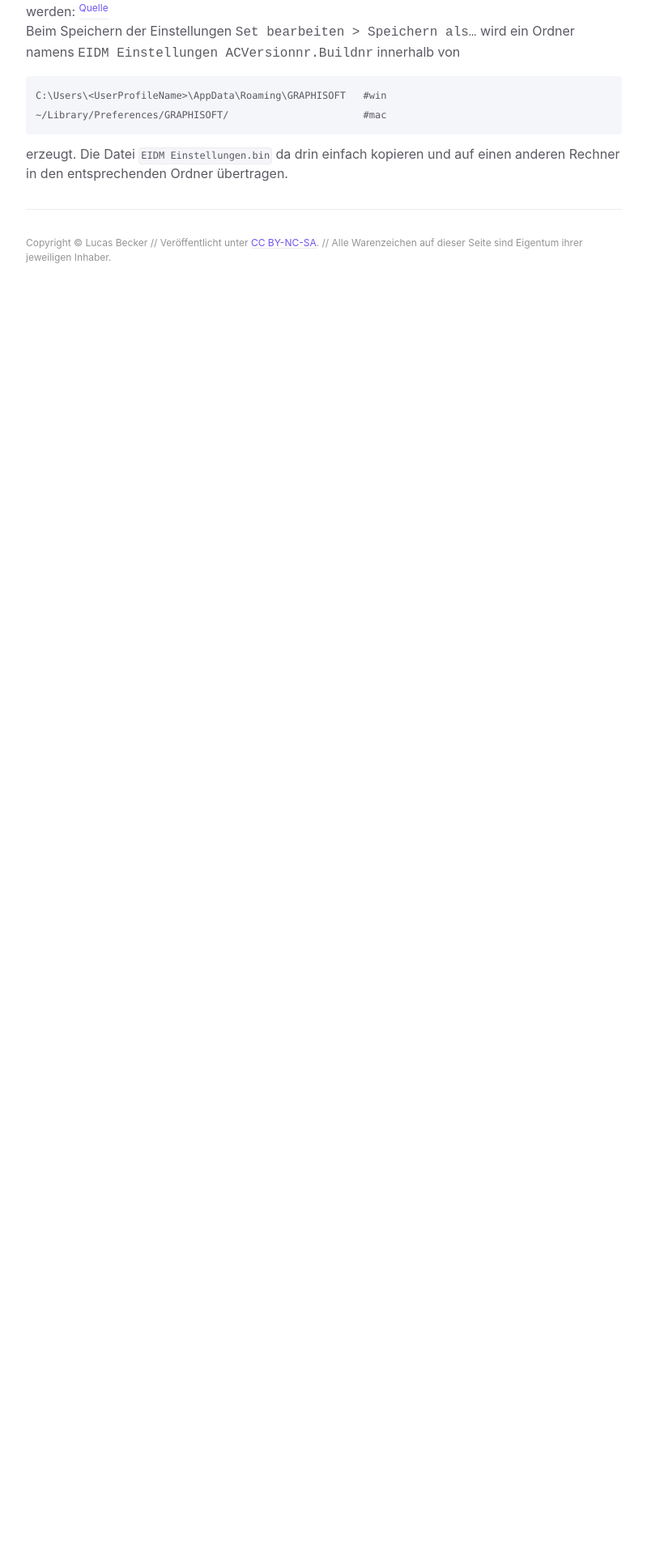
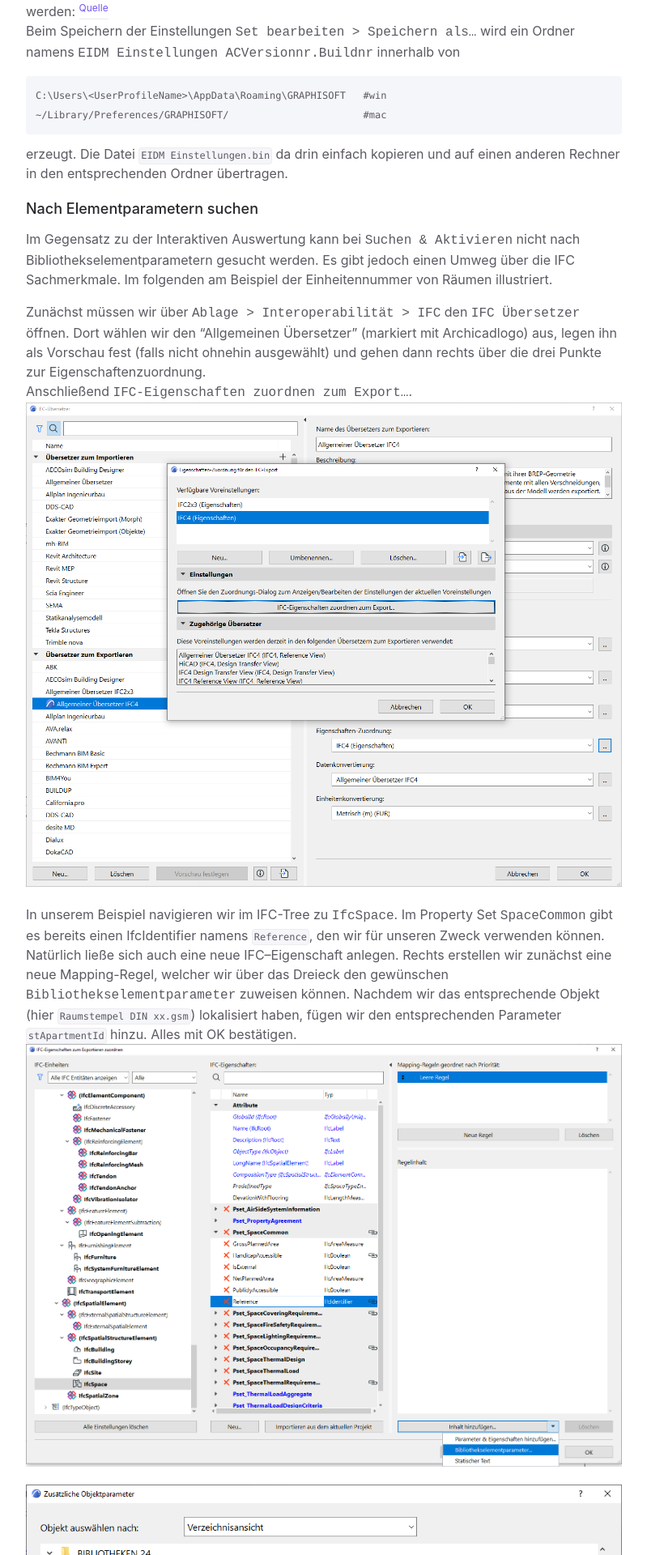
Before and after one commit to runxel/archicad-wiki, a Jekyll site: the page built from _pages/Misc.md, in a window 1280 px wide. Shown: the part 1355-3275 px from the top of the page at 81% size, without its empty margins (372-1171 px from the left). Built offline with Jekyll 4.4.1, drawn with Linux system fonts in a browser that asks for light colours; some of the changed text lies outside the part shown.

Commit message:
Suchen und Aktivieren Elementparameter

````diff
--- a/_pages/Misc.md
+++ b/_pages/Misc.md
@@ -35,3 +35,19 @@ C:\Users\<UserProfileName>\AppData\Roaming\GRAPHISOFT   #win
 ~/Library/Preferences/GRAPHISOFT/                       #mac
 ```
 erzeugt. Die Datei `EIDM Einstellungen.bin` da drin einfach kopieren und auf einen anderen Rechner in den entsprechenden Ordner übertragen.
+
+### Nach Elementparametern suchen
+Im Gegensatz zu der Interaktiven Auswertung kann bei <samp>Suchen & Aktivieren</samp> nicht nach Bibliothekselementparametern gesucht werden. Es gibt jedoch einen Umweg über die IFC Sachmerkmale. Im folgenden am Beispiel der Einheitennummer von Räumen illustriert.
+
+Zunächst müssen wir über <samp>Ablage > Interoperabilität > IFC</samp> den <samp>IFC Übersetzer</samp> öffnen. Dort wählen wir den "Allgemeinen Übersetzer" (markiert mit Archicadlogo) aus, legen ihn als Vorschau fest (falls nicht ohnehin ausgewählt) und gehen dann rechts über die drei Punkte zur Eigenschaftenzuordnung.
+Anschließend <samp>IFC-Eigenschaften zuordnen zum Export…</samp>.
+![IFC Übersetzer](../img/suchen-aktivieren-param-zu-ifc-1.png)
+
+
+In unserem Beispiel navigieren wir im IFC-Tree zu <samp>IfcSpace</samp>. Im Property Set <samp>SpaceCommon</samp> gibt es bereits einen IfcIdentifier namens `Reference`, den wir für unseren Zweck verwenden können. Natürlich ließe sich auch eine neue IFC–Eigenschaft anlegen. Rechts erstellen wir zunächst eine neue Mapping-Regel, welcher wir über das Dreieck den gewünschen <samp>Bibliothekselementparameter</samp> zuweisen können. Nachdem wir das entsprechende Objekt (hier `Raumstempel DIN xx.gsm`) lokalisiert haben, fügen wir den entsprechenden Parameter `stApartmentId` hinzu. Alles mit OK bestätigen.
+![IFC Eigenschaften Mapping](../img/suchen-aktivieren-param-zu-ifc-2.png)
+
+![Bibliothekselementparameter](../img/suchen-aktivieren-param-zu-ifc-3.png)
+
+Nun lässt sich bei <samp>Suchen & Aktivieren</samp> unter <samp>IFC-Eigenschaften</samp> nach der Einheitennummer suchen.
+![Suchen & Aktivieren IFC-Eigenschaften](../img/suchen-aktivieren-param-zu-ifc-4.png)
````
Also changed, not shown: img/suchen-aktivieren-param-zu-ifc-1.png (added), img/suchen-aktivieren-param-zu-ifc-2.png (added), img/suchen-aktivieren-param-zu-ifc-3.png (added), img/suchen-aktivieren-param-zu-ifc-4.png (added).
